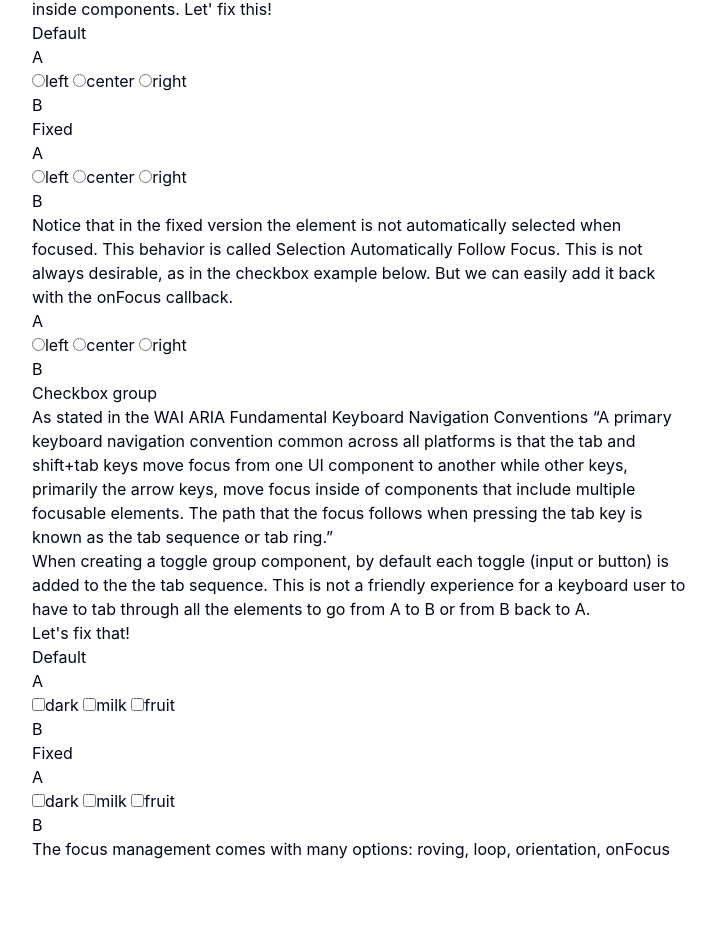
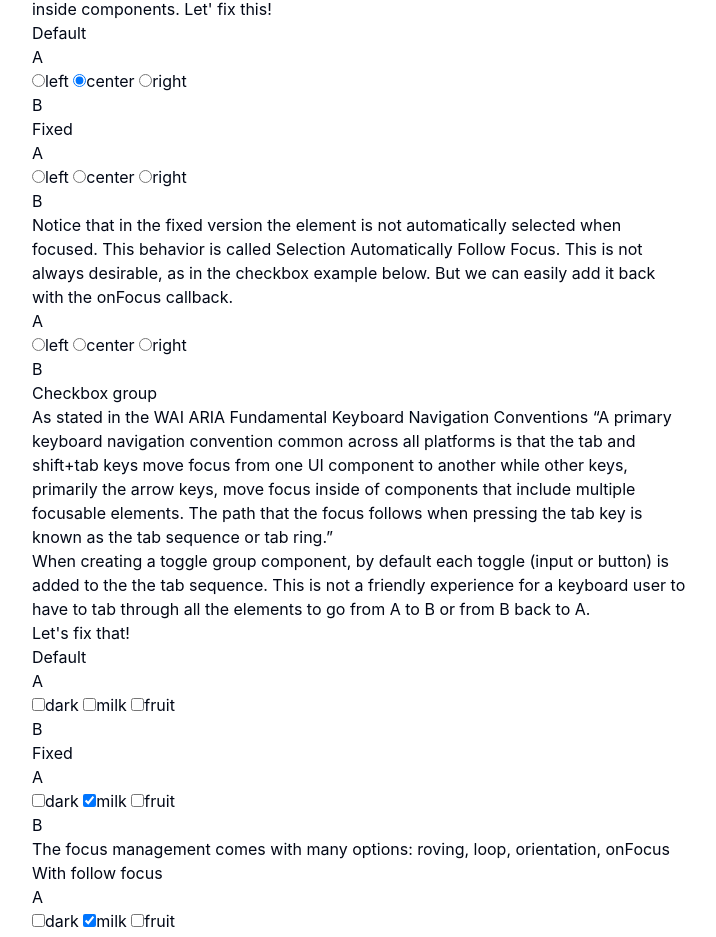
Before and after one commit to fcrozatier/choco-ui, a SvelteKit app: page /focus in a window 1280 px wide. Shown: the part 243-1180 px from the top of the page, without its empty margins (280-996 px from the left). Before the commit the page ends 1104 px from the top, so only its background shows below. Built offline with nearby package versions, Linux system fonts and the light colour scheme.

Commit message:
single tab example

```diff
--- a/src/routes/focus/+page.svelte
+++ b/src/routes/focus/+page.svelte
@@ -4,6 +4,12 @@
 	const focusGroupRadio = manageFocus();
 	const focusGroupRadio2 = manageFocus({ onFocus: (_, to) => to.click() });
 	const focusGroupCheck = manageFocus();
+	const focusGroupCheck2 = manageFocus({
+		onFocus: (from, to) => {
+			from.click();
+			to.click();
+		},
+	});
 </script>
 
 <article class="mx-auto max-w-prose">
@@ -33,7 +39,7 @@
 
 	<fieldset>
 		<label><input name="alignment" type="radio" />left</label>
-		<label><input name="alignment" type="radio" />center</label>
+		<label><input name="alignment" type="radio" checked />center</label>
 		<label><input name="alignment" type="radio" />right</label>
 	</fieldset>
 
@@ -43,9 +49,9 @@
 	<button>A</button>
 
 	<fieldset>
-		<label><input use:focusGroupRadio name="alignment-fixed" type="radio" />left</label>
-		<label><input use:focusGroupRadio name="alignment-fixed" type="radio" />center</label>
-		<label><input use:focusGroupRadio name="alignment-fixed" type="radio" />right</label>
+		<label><input use:focusGroupRadio type="radio" />left</label>
+		<label><input use:focusGroupRadio type="radio" />center</label>
+		<label><input use:focusGroupRadio type="radio" />right</label>
 	</fieldset>
 
 	<button>B</button>
@@ -105,11 +111,22 @@
 	<button>A</button>
 
 	<fieldset>
-		<label><input use:focusGroupCheck name="flavour-fixed" type="checkbox" />dark</label>
-		<label><input use:focusGroupCheck name="flavour-fixed" type="checkbox" />milk</label>
-		<label><input use:focusGroupCheck name="flavour-fixed" type="checkbox" />fruit</label>
+		<label><input use:focusGroupCheck type="checkbox" />dark</label>
+		<label><input use:focusGroupCheck type="checkbox" checked />milk</label>
+		<label><input use:focusGroupCheck type="checkbox" />fruit</label>
 	</fieldset>
 	<button>B</button>
 
 	<p>The focus management comes with many options: roving, loop, orientation, onFocus</p>
+
+	<p>With follow focus</p>
+
+	<button>A</button>
+
+	<fieldset>
+		<label><input use:focusGroupCheck2 type="checkbox" />dark</label>
+		<label><input use:focusGroupCheck2 type="checkbox" checked />milk</label>
+		<label><input use:focusGroupCheck2 type="checkbox" />fruit</label>
+	</fieldset>
+	<button>B</button>
 </article>
```
